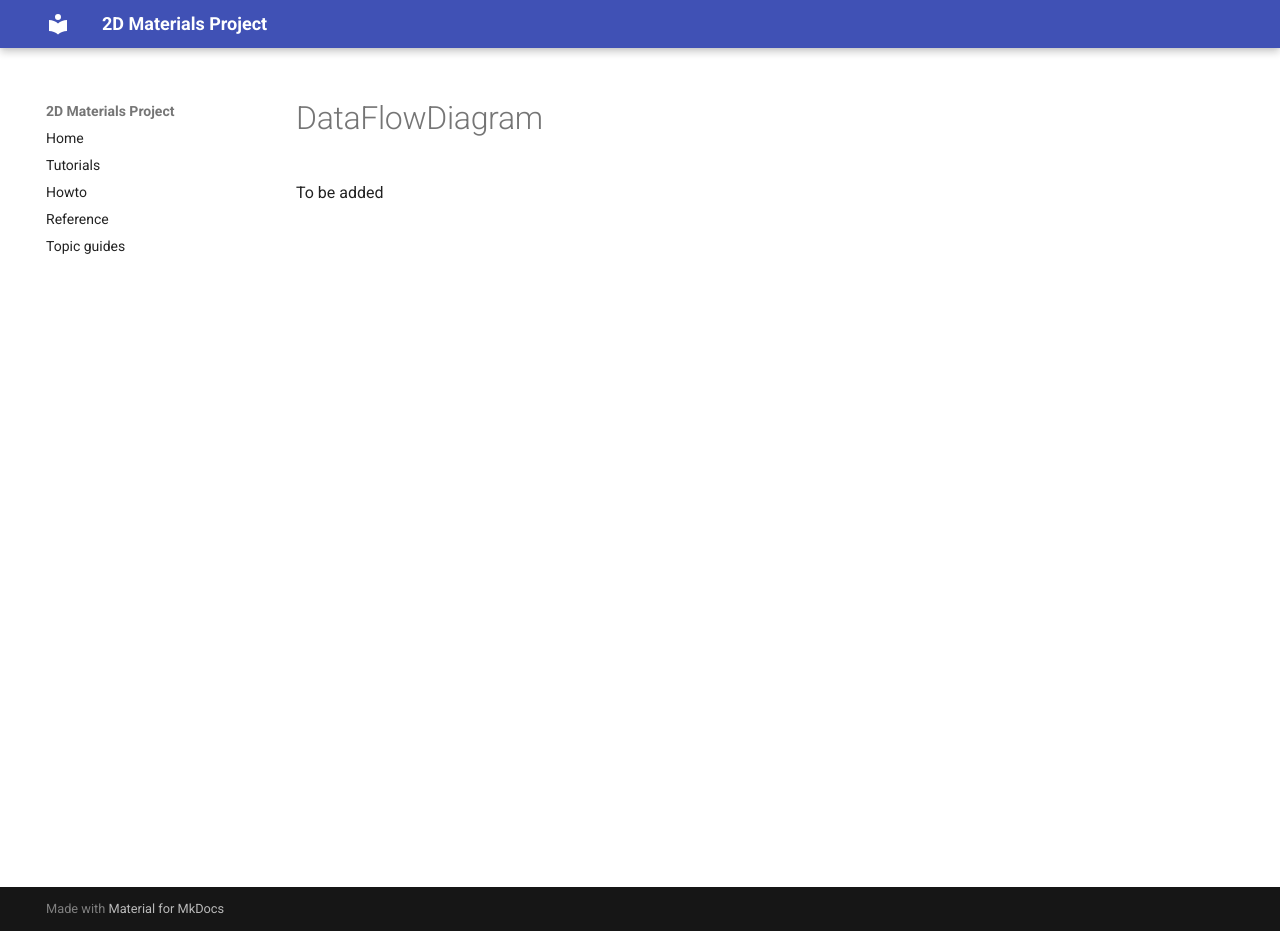
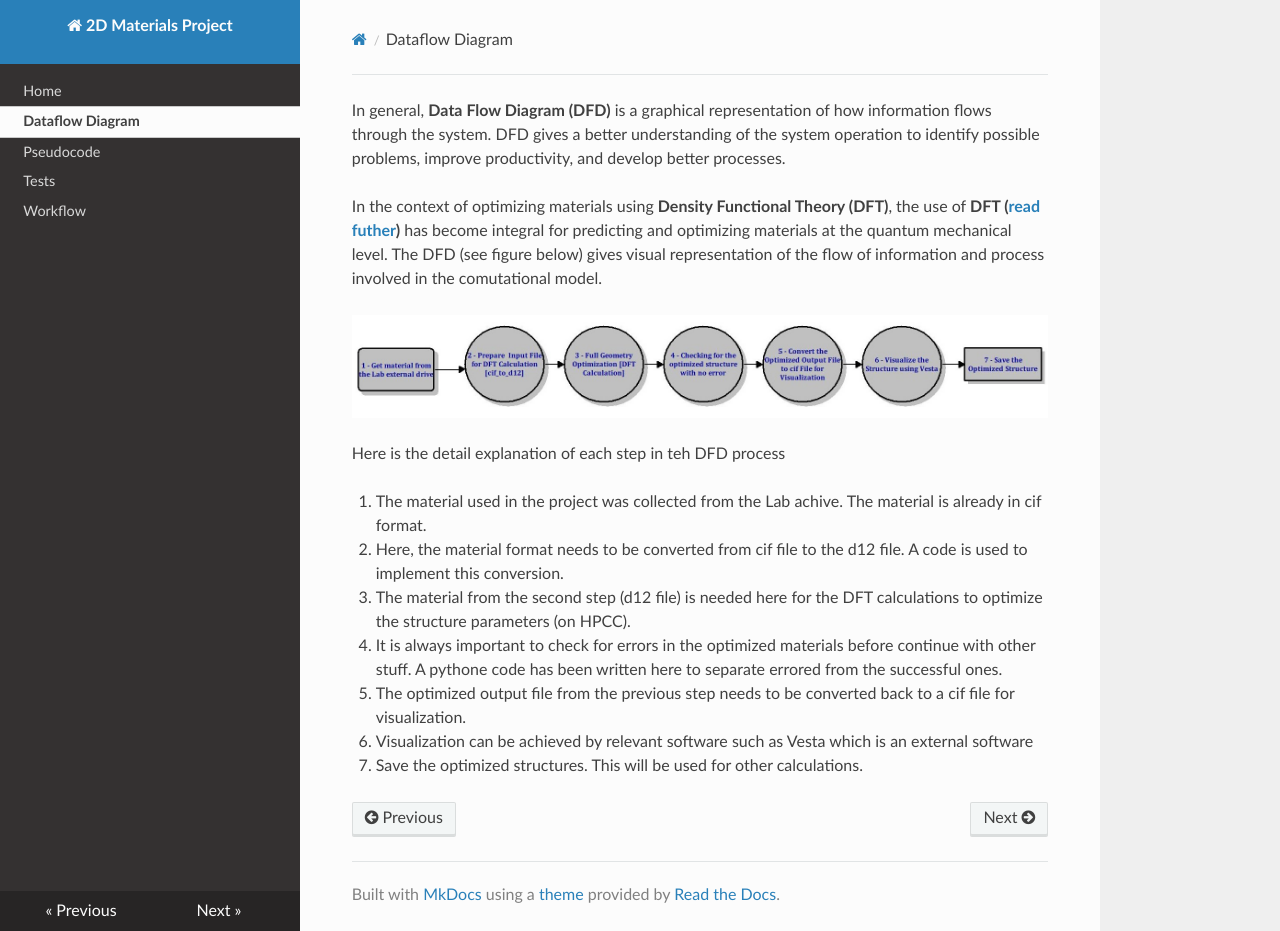
Before and after one commit to ibuliyaminu/Computational_Workflow_Project_for_2D_Materials, an MkDocs documentation site: the page built from documentation/docs/DataFlowDiagram.md, in a window 1280 px wide and 931 px high. Built offline with MkDocs 1.6.1, drawn with Linux system fonts in a browser that asks for light colours; nearby versions of some CDN libraries.

Commit message:
Done with DFD documentation

```diff
--- a/documentation/docs/DataFlowDiagram.md
+++ b/documentation/docs/DataFlowDiagram.md
@@ -1 +1,21 @@
-To be added
+In general, **Data Flow Diagram (DFD)** is a graphical representation of how information flows through the system. DFD gives a better understanding of the system operation to identify possible problems, improve productivity, and develop better processes.
+
+In the context of optimizing materials using **Density Functional Theory (DFT)**, the use of **DFT ([read futher](https://www.physics.udel.edu/~bnikolic/QTTG/NOTES/DFT/PRIMER_IN_DFT_SPRINGER_2003/NOGUEIRA=tutorial_on_density_functional_theory.pdf))** has become integral for predicting and optimizing materials at the quantum mechanical level. The DFD (see figure below) gives visual representation of the flow of information and process involved in the comutational model.
+
+![alt text](img/Updated_Ismail_890_DFD_Project.jpg)
+
+Here is the detail explanation of each step in teh DFD process
+
+1. The material used in the project was collected from the Lab achive. The material is already in cif format.
+
+2. Here, the material format needs to be converted from cif file to the d12 file. A code is used to implement this conversion.
+
+3. The material from the second step (d12 file) is needed here for the DFT calculations to optimize the structure parameters (on HPCC).
+
+4. It is always important to check for errors in the optimized materials before continue with other stuff. A pythone code has been written here to separate errored from the successful ones.
+
+5. The optimized output file from the previous step needs to be converted back to a cif file for visualization.
+
+6. Visualization can be achieved by relevant software such as Vesta which is an external software
+
+7. Save the optimized structures. This will be used for other calculations.
--- a/documentation/mkdocs.yml
+++ b/documentation/mkdocs.yml
@@ -1,12 +1,12 @@
 site_name: 2D Materials Project
 site_url: https://example.com/
-theme:
- name: "material"
+theme: readthedocs
+
 plugins:
  - mkdocstrings
 nav:
   - Home: index.md
-  - Tutorials: tutorials.md
-  - Howto: howto.md
-  - Reference: reference.md
-  - Topic guides: topic_guides.md
+  - Dataflow Diagram: DataFlowDiagram.md
+  - Pseudocode: Pseudocode.md
+  - Tests: Tests.md
+  - Workflow: Workflow.md
```
Also changed, not shown: documentation/docs/index.md (+2 -2 lines), documentation/docs/img/Updated_Ismail_890_DFD_Project.jpg (added), 1 other file.
